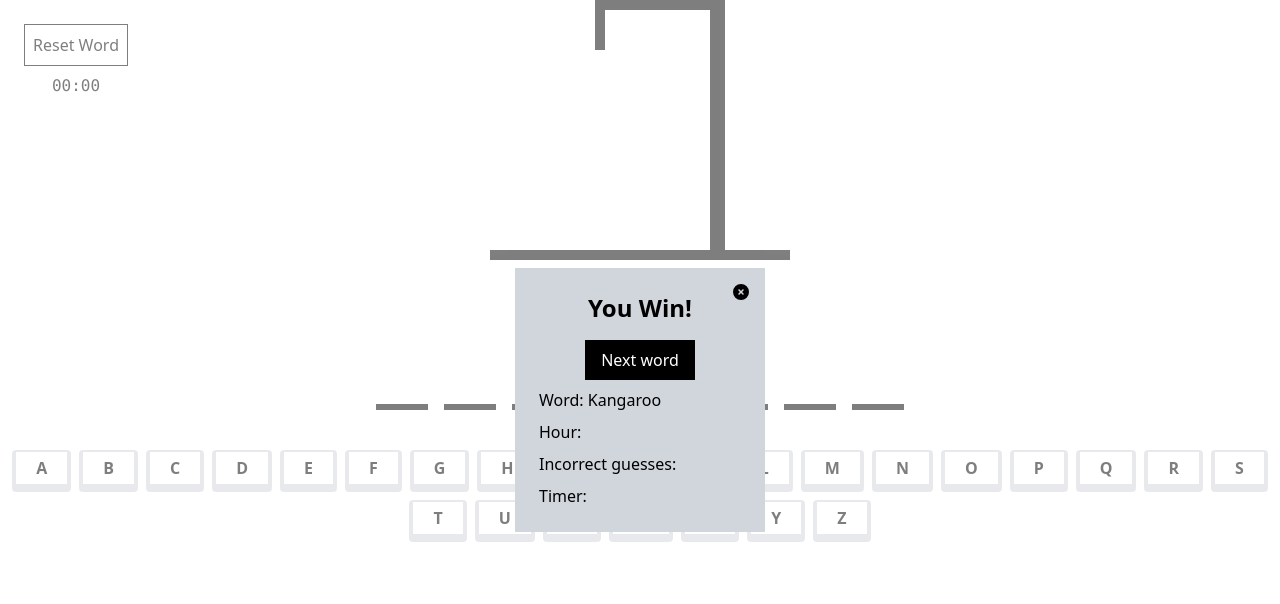
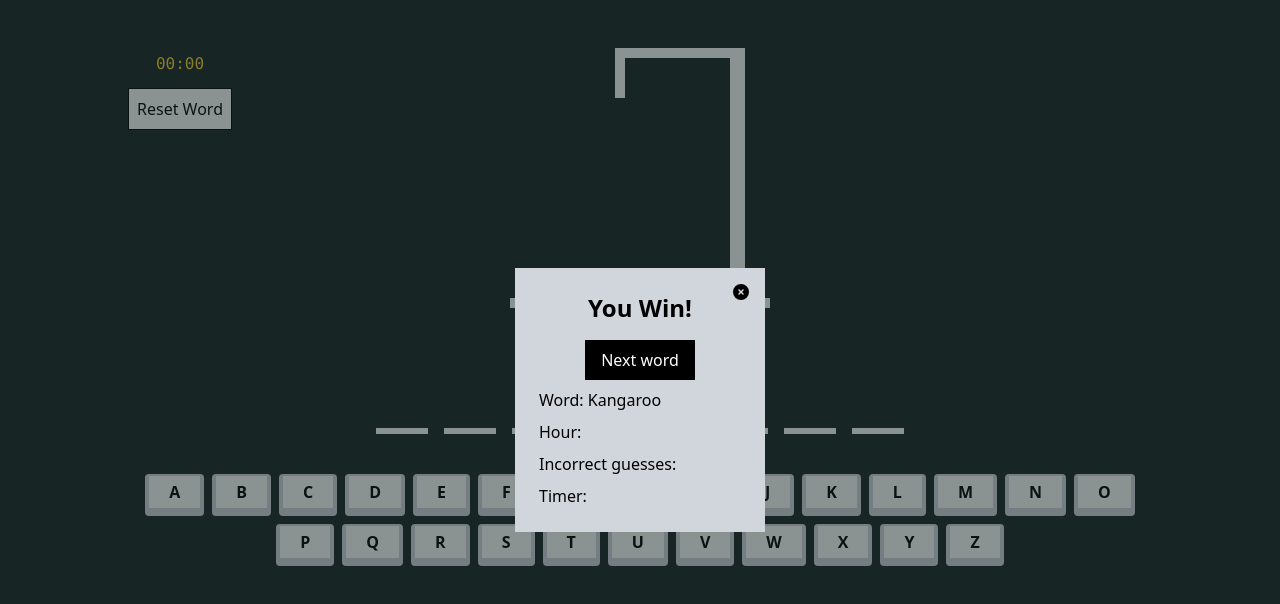
Before and after one commit to mauriciompf/hangman-m, a React (Vite) app: page / in a window 1280 px wide. Shown: the top 604 px of the page. Built offline with nearby package versions, Linux system fonts and the light colour scheme.

Commit message:
Update files

```diff
--- a/index.html
+++ b/index.html
@@ -1,4 +1,4 @@
-<!DOCTYPE html>
+<!doctype html>
 <html lang="en">
   <head>
     <meta charset="UTF-8" />
@@ -6,7 +6,7 @@
     <title>HangMan</title>
     <link rel="stylesheet" href="src/index.css" />
   </head>
-  <body>
+  <body class="size-full bg-[#172525]">
     <div id="root"></div>
     <script type="module" src="/src/main.tsx"></script>
   </body>
--- a/src/App.tsx
+++ b/src/App.tsx
@@ -1,9 +1,11 @@
 import GameBoard from "./Components/GameBoard";
+import { ThemeProvider } from "./contexts/themeContext";
 import { TimeContextProvider } from "./contexts/timeContext";
 import { HangManContextProvider } from "./contexts/useHangManContext";
 
 function App() {
   return (
+    <ThemeProvider>
       <main>
         <HangManContextProvider>
           <TimeContextProvider>
@@ -11,6 +13,7 @@ function App() {
           </TimeContextProvider>
         </HangManContextProvider>
       </main>
+    </ThemeProvider>
   );
 }
 
--- a/src/Components/GameBoard.tsx
+++ b/src/Components/GameBoard.tsx
@@ -67,35 +67,37 @@ function GameBoard() {
   }, [topics, setRandomTopic, randomTopic]);
 
   return (
-    <>
+    <div className="h-full bg-[#172525] px-30 py-12">
       <GameOverModal />
       <div
         className={`${(isWin || isLose || isReset) && "cursor-default opacity-50"}`}
       >
-        <div className="absolute top-6 left-6">
+        <div className={`absolute top-12 left-6 md:top-12 md:left-32`}>
+          <div className="mb-2 py-1 text-center font-mono text-amber-300">
+            {minutes}:{seconds}
+          </div>
+
           <button
             onClick={() => {
               resetGameState();
               setIsReset(false);
             }}
-            className="cursor-pointer border border-black p-2"
+            className="cursor-pointer border border-black bg-white p-2"
           >
             Reset Word
           </button>
-
-          <div className="mt-2 text-center font-mono">
-            {minutes}:{seconds}
-          </div>
         </div>
 
         <HangmanFigure />
 
-        <p className="relative -bottom-10 text-center">{randomTopic}</p>
+        <p className="relative -bottom-10 text-center font-bold text-white">
+          {randomTopic}
+        </p>
 
         <WordDisplay />
         <LetterInput />
       </div>
-    </>
+    </div>
   );
 }
 
--- a/src/Components/HangmanFigure.tsx
+++ b/src/Components/HangmanFigure.tsx
@@ -5,28 +5,28 @@ function HangmanFigure() {
 
   return (
     <div className="grid justify-center">
-      <div className="relative left-55 h-[250px] w-[15px] bg-black">
-        <div className="absolute top-0 right-0 h-[10px] w-[130px] bg-black">
-          <div className="absolute top-0 h-[50px] w-[10px] bg-black">
+      <div className="relative left-55 h-[250px] w-[15px] bg-white">
+        <div className="absolute top-0 right-0 h-[10px] w-[130px] bg-white">
+          <div className="absolute top-0 h-[50px] w-[10px] bg-white">
             {incorrectLetters.length > 0 && (
               <div className="absolute top-12 -right-5.5 grid size-13 place-items-center rounded-full bg-black">
                 <div className="top-12 -right-5.5 size-11 rounded-full bg-white"></div>
                 {incorrectLetters.length > 1 && (
-                  <div className="absolute -bottom-17 h-[70px] w-[10px] bg-black">
+                  <div className="absolute -bottom-17 h-[70px] w-[10px] bg-white">
                     {incorrectLetters.length > 2 && (
-                      <div className="absolute bottom-7 -left-4 h-[50px] w-[8px] rotate-50 bg-black"></div>
+                      <div className="absolute bottom-7 -left-4 h-[48px] w-[8px] rotate-50 bg-white"></div>
                     )}
 
                     {incorrectLetters.length > 3 && (
-                      <div className="absolute -right-4 bottom-7 h-[50px] w-[8px] rotate-130 bg-black"></div>
+                      <div className="absolute -right-4 bottom-7 h-[48px] w-[8px] rotate-130 bg-white"></div>
                     )}
 
                     {incorrectLetters.length > 4 && (
-                      <div className="absolute -bottom-10 -left-3 h-[50px] w-[8px] rotate-30 bg-black"></div>
+                      <div className="absolute -bottom-10 -left-3 h-[50px] w-[8px] rotate-30 bg-white"></div>
                     )}
 
                     {incorrectLetters.length > 5 && (
-                      <div className="absolute -right-3 -bottom-10 h-[50px] w-[8px] rotate-150 bg-black"></div>
+                      <div className="absolute -right-3 -bottom-10 h-[50px] w-[8px] rotate-150 bg-white"></div>
                     )}
                   </div>
                 )}
@@ -35,7 +35,7 @@ function HangmanFigure() {
           </div>
         </div>
       </div>
-      <div className="h-[10px] w-[300px] bg-black"></div>
+      <div className="h-[10px] w-[260px] bg-white"></div>
     </div>
   );
 }
--- a/src/Components/LetterInput.tsx
+++ b/src/Components/LetterInput.tsx
@@ -66,7 +66,7 @@ function LetterInput() {
   }, []);
 
   return (
-    <div className="mt-10 flex flex-wrap justify-center gap-2">
+    <div className="invisible mt-10 flex flex-wrap justify-center gap-2 md:visible">
       {letters.map((letter) => (
         <button
           onClick={() => handleLetter(letter)}
@@ -76,7 +76,7 @@ function LetterInput() {
             correctLetters.includes(letter) || incorrectLetters.includes(letter)
               ? "cursor-not-allowed opacity-30"
               : "cursor-pointer"
-          } ${isWin || isLose || (isReset && "!cursor-default")} rounded-sm border-x-4 border-t-2 border-b-8 border-gray-300 p-1 px-5 font-bold select-none`}
+          } ${isWin || isLose || (isReset && "!cursor-default")} rounded-sm border-x-4 border-t-2 border-b-8 border-gray-300 bg-white p-1 px-5 font-bold select-none`}
         >
           {letter}
         </button>
--- a/src/Components/WordDisplay.tsx
+++ b/src/Components/WordDisplay.tsx
@@ -52,14 +52,11 @@ function WordDisplay() {
     localStorage.setItem("incorrectLetters", JSON.stringify(incorrectLetters));
   }, [correctLetters, incorrectLetters]);
 
-  // console.log("randomTopic", randomTopic);
-  // console.log("randomWord", randomWord, randomWord?.length);
-
   return (
     loading &&
     randomWord && (
-      <div className="mt-20">
-        <div className="flex flex-wrap justify-center gap-x-4 gap-y-15">
+      <div className="mt-14">
+        <div className="mx-auto flex w-[80%] flex-wrap justify-center gap-x-4 gap-y-2 md:w-[100%] md:gap-y-15">
           {randomWord
             .toUpperCase()
             .split("")
@@ -68,10 +65,10 @@ function WordDisplay() {
                 key={index}
                 className={`grid place-items-center ${letter.includes(" ") && "invisible w-[15px]"}`}
               >
-                <div className="h-10 text-3xl font-bold select-none">
+                <div className="h-10 text-3xl font-bold text-yellow-300 select-none">
                   {correctLetters.includes(letter) ? letter : ""}
                 </div>
-                <div className="h-1.5 w-13 bg-black"></div>
+                <div className="h-1.5 w-8 bg-white md:w-13"></div>
               </div>
             ))}
         </div>
--- /dev/null
+++ b/src/contexts/themeContext.tsx
@@ -0,0 +1,32 @@
+import {
+  createContext,
+  Dispatch,
+  SetStateAction,
+  useContext,
+  useState,
+} from "react";
+
+interface ThemeValues {
+  theme: string;
+  setTheme: Dispatch<SetStateAction<string>>;
+}
+
+const themeContext = createContext<ThemeValues | null>(null);
+
+function ThemeProvider({ children }: { children: React.ReactNode }) {
+  const [theme, setTheme] = useState("");
+
+  return (
+    <themeContext.Provider value={{ setTheme, theme }}>
+      {children}
+    </themeContext.Provider>
+  );
+}
+
+const useThemeContext = () => {
+  const context = useContext(themeContext);
+  if (!context) throw new Error("...");
+  return context;
+};
+
+export { ThemeProvider, useThemeContext };
--- a/src/contexts/timeContext.tsx
+++ b/src/contexts/timeContext.tsx
@@ -6,12 +6,12 @@ import {
   useState,
 } from "react";
 
-interface timeContextValues {
+interface TimeContextValues {
   time: string | number;
   setTime: Dispatch<SetStateAction<string | number>>;
 }
 
-const timeContext = createContext<timeContextValues | null>(null);
+const timeContext = createContext<TimeContextValues | null>(null);
 
 function TimeContextProvider({ children }: { children: React.ReactNode }) {
   const [time, setTime] = useState<string | number>(
--- a/src/index.css
+++ b/src/index.css
@@ -1,7 +1,7 @@
 @import "tailwindcss";
-
+/*
 @layer {
   :root {
     color-scheme: dark light;
   }
-}
+} */
```
Lines whose indentation alone changed are shown as unchanged.
